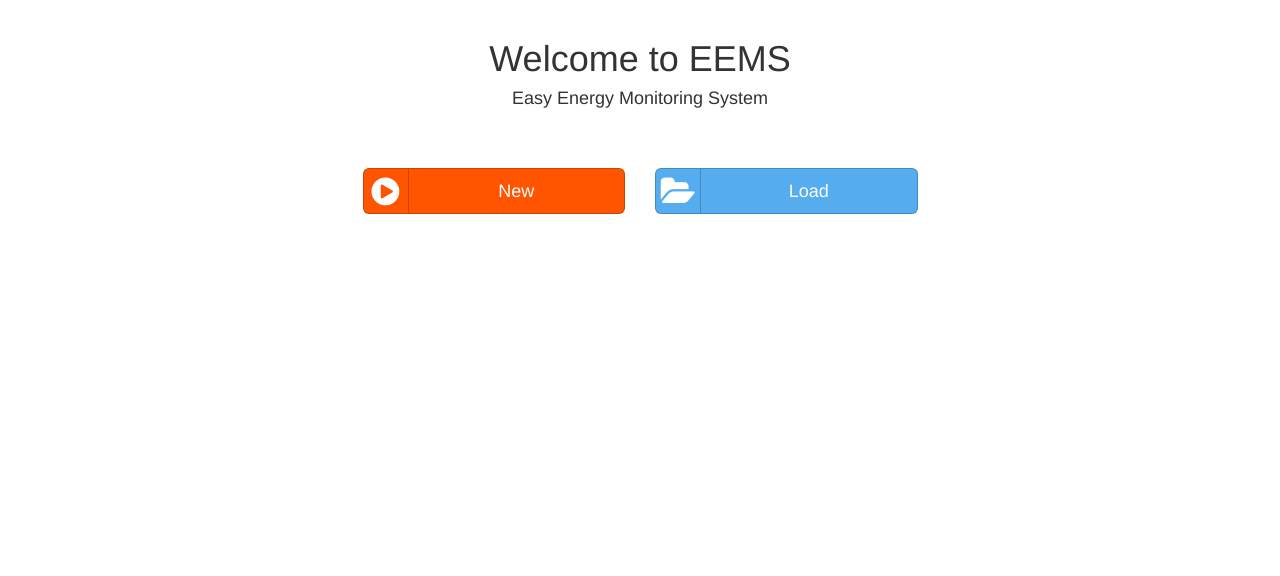
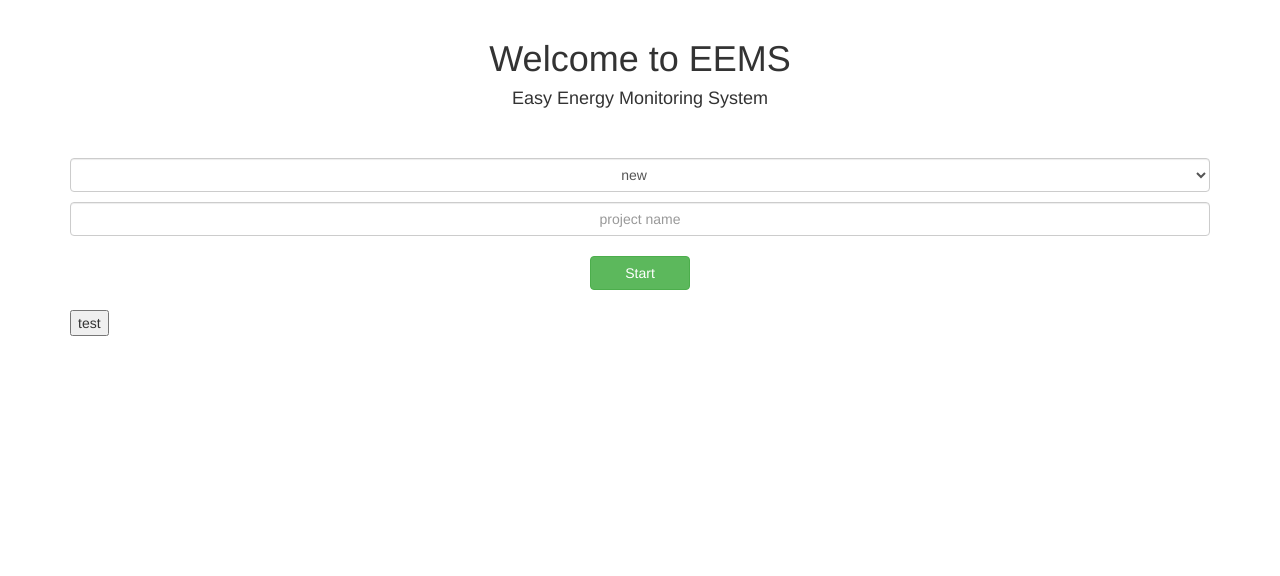
Before and after one commit to enricoba/eems, a Flask app: page / in a window 1280 px wide. Shown: the part 51-627 px from the top of the page. Run offline with Flask 2, Linux system fonts and the light colour scheme; parts of the project's set-up code (start-up, migrations or seed data) failed here and were passed over; some libraries are stand-ins or nearby versions.

Commit message:
javaaaaaaascript

```diff
--- a/eems/core.py
+++ b/eems/core.py
@@ -4,7 +4,9 @@ Server core module
 """
 
 # import external modules
-from flask import Flask, render_template, request, redirect, url_for
+import os
+from flask import Flask, render_template, request, redirect, url_for, json
+
 
 # import eems modules
 from __init__ import __version__
@@ -13,6 +15,15 @@ from support import detects, checks
 from sensors import ds18b20
 
 
+# get saved profiles
+tmp = os.listdir("D:\F_Projects\F-I_GitHub\eems\eems\data")
+profiles = ['new']
+for i in tmp:
+    if i != 'default.db':
+        profiles.append(i[:-3])
+
+
+session = sqlite.DBHandler()
 app = Flask(__name__)
 sensors_vars = {
     'display': 'none',
@@ -42,20 +53,35 @@ dht11_vars = {
 
 @app.route("/", methods=['GET', 'POST'])
 def index():
+    # get session object
+    global session
+    global profiles
+
     if request.method == 'POST':
-        print request.is_xhr
-        if 'test' in request.form['name']:
-            print 'OK!'
-            # funktioniert noch nicht ???!!!
-            return redirect(url_for('monitor'))
+        if 'session' in request.form:
+            print request.form['session']
+            session.start(request.form['session'])
+            session.add_sensor_table('test')
+            session.add_sensors('test',
+                                ('028-2198371', 20, 'user defined name'))
+            print session.get_sensors('test')
+            session.close()
         else:
-            print 'FALSE'
+            print 'nix da'
+
+        # print request.form['session-new']
+        # funktioniert noch nicht ???!!!
+        return redirect(url_for('config'))
     else:
-        return render_template("index.html", name='index', version=__version__)
+        return render_template("index.html", name='index', version=__version__,
+                               profiles=profiles, len=len(profiles))
 
 
 @app.route("/config/", methods=['GET', 'POST'])
 def config():
+    # get session object
+    global session
+
     global sensors_vars
     global ds18b20_vars
     global dht11_vars
--- a/eems/templates/config.html
+++ b/eems/templates/config.html
@@ -178,7 +178,7 @@
                 text: "Duration must be greater interval.",
                 type: "error"
             });
-                return false;
+            return false;
         }
     }
 </script>
--- a/eems/templates/home.html
+++ b/eems/templates/home.html
@@ -1,41 +1,62 @@
 <h1 class="text-center">Welcome to EEMS</h1>
 <h4 class="text-center">Easy Energy Monitoring System</h4>
-<div class="row" style="padding-top: 50px">
-    <div class="col-sm-3"></div>
-    <!-- New -->
-    <div class="col-sm-3" style="padding-bottom: 5px">
+<div class="form-group" style="margin-top: 50px">
+    <form role="form" method="post" action="{{ url_for('index') }}" onsubmit="return session_start(this)">
+        <select class="form-control" style="text-align: center" id="drp1" onchange="dropdown_check()">
+            {% for profile in profiles %}
+            <option>{{ profile }}</option>
+            {% endfor %}
+        </select>
+        <input id="inp1" type="text" name="session" class="form-control" placeholder="project name" style="text-align: center; margin-top: 10px">
+        <!-- more buttons -->
+        <ul class="pager">
+            <li><button type="submit" style="width: 100px" class="btn btn-success">Start</button></li>
+            <!--<li><button type="submit" name="session-load" style="width: 100px" class="btn btn-primary">Load</button></li>-->
+        </ul>
+    </form>
+</div>
 
+<button onclick="test()">test</button>
 
+<script>
+    function dropdown_check() {
+        var value = document.getElementById("drp1").value;
+        if (value == "new") {
+            document.getElementById("inp1").style.visibility = "visible";
+        } else {
+            document.getElementById("inp1").style.visibility = "hidden";
+        }
+    }
 
-        <a onclick="newProject()" class="btn btn-block btn-lg btn-social btn-soundcloud">
-            <span class="fa fa-play-circle"></span> <p class="text-center" style="margin: 0">New</p>
-        </a>
-    </div>
+    function session_start(form) {
+        var input_value = form["inp1"].value;
+        var len = parseInt("{{ len }}");
+        if (document.getElementById("inp1").style.visibility == "hidden") {
+            return true;
+        } else if (input_value == null || input_value == "") {
+            sweetAlert({
+                title: "Oops!",
+                text: "Please define a project name.",
+                type: "error"
+            });
+            return false;
+        } else {
+            var profiles = {{ profiles|safe }};
+            for (i = 0; i < len; i++) {
+                if (input_value == profiles[i]) {
+                  sweetAlert({
+                    title: "We are sorry!",
+                    text: "This project already exists, please pick another name.",
+                    type: "error"
+                });
+                return false;
+                }
+            }
+        }
+    }
 
-    <!-- Load -->
-    <div class="col-sm-3">
-        <a class="btn btn-block btn-lg btn-social btn-twitter">
-            <span class="fa fa-folder-open"></span> <p class="text-center" style="margin: 0">Load</p>
-        </a>
-    </div>
-</div>
-<script>
-    function newProject() {
-        swal({
-            title: "Ready for a new project?",
-            text: "Please enter a project name.",
-            type: "input",
-            inputType: "text",
-            showCancelButton: true,
-        }, function(typedText) {
-            $.ajax({
-                url: "{{ url_for('index') }}",
-                data: { name: typedText },
-                type: "POST"
-            });
-        });
+    function test() {
+        var test = "{{ profiles }}";
+        alert(test);
     }
 </script>
-
-
-<!---->
```
Also changed, not shown: eems/data/config.ini (deleted, +0 -10 lines), eems/data/help.txt (deleted, +0 -41 lines), eems/support/sqlite.py (+7 -2 lines).
